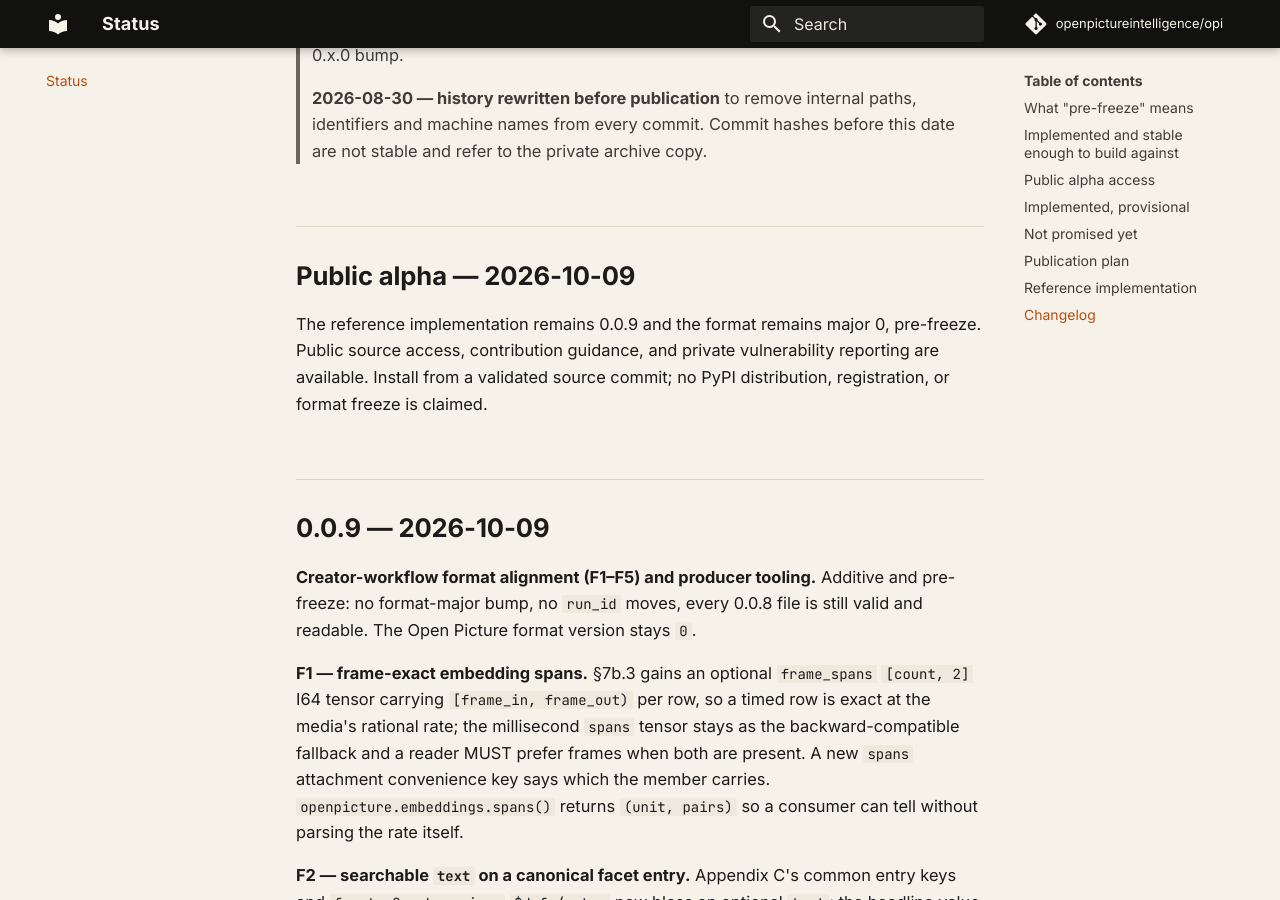
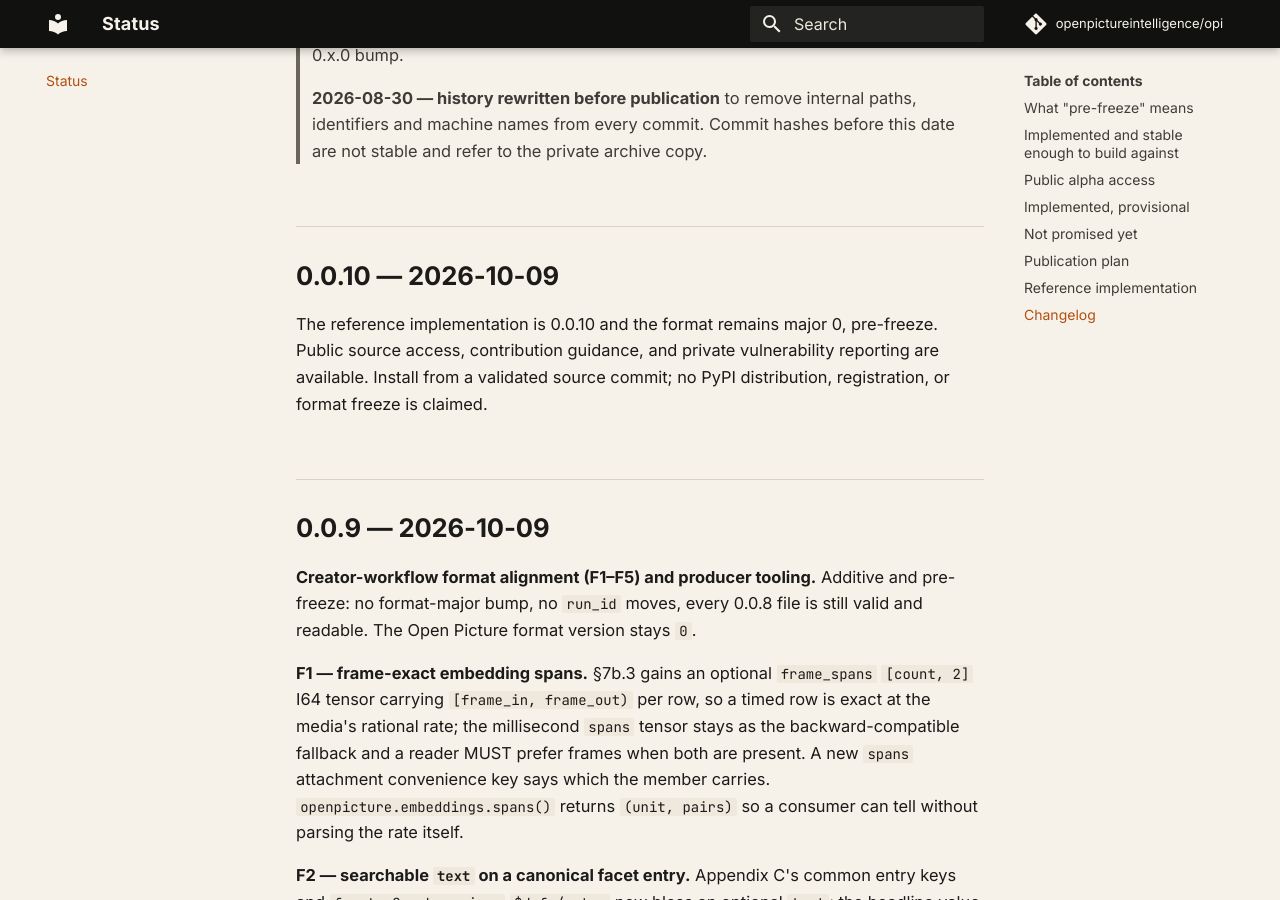
Before and after one commit to openpictureintelligence/opi, an MkDocs documentation site: the page built from docs/status.md, in a window 1280 px wide and 900 px high, scrolled down 4809 px. Built offline with MkDocs 1.6.1 and Material for MkDocs 9.7.7, drawn with Linux system fonts in a browser that asks for light colours; comment, search, counter and statistics services are not loaded.

Commit message:
0.0.10: public alpha documentation and reporting

```diff
--- a/CHANGELOG.md
+++ b/CHANGELOG.md
@@ -6,9 +6,9 @@
 > paths, identifiers and machine names from every commit. Commit hashes
 > before this date are not stable and refer to the private archive copy.
 
-## Public alpha — 2026-10-09
+## 0.0.10 — 2026-10-09
 
-The reference implementation remains 0.0.9 and the format remains major 0,
+The reference implementation is 0.0.10 and the format remains major 0,
 pre-freeze. Public source access, contribution guidance, and private
 vulnerability reporting are available. Install from a validated source
 commit; no PyPI distribution, registration, or format freeze is claimed.
--- a/docs/status.md
+++ b/docs/status.md
@@ -1,7 +1,7 @@
 # Status
 
 **As of 2026-10-09.** Format version **0, pre-freeze**. Reference
-implementation `openpicture` **0.0.9**. Every claim on this page is tied
+implementation `openpicture` **0.0.10**. Every claim on this page is tied
 to that date or that version; when they move, this page moves.
 
 ## What "pre-freeze" means
--- a/openpicture/__init__.py
+++ b/openpicture/__init__.py
@@ -10,7 +10,7 @@
 can be copied out of the tree and run anywhere Python runs.
 """
 
-__version__ = "0.0.9"
+__version__ = "0.0.10"
 
 SPEC_VERSION = 0            # integer major the writer emits; 0 = pre-freeze
 EXTENSION = ".opi"
```
